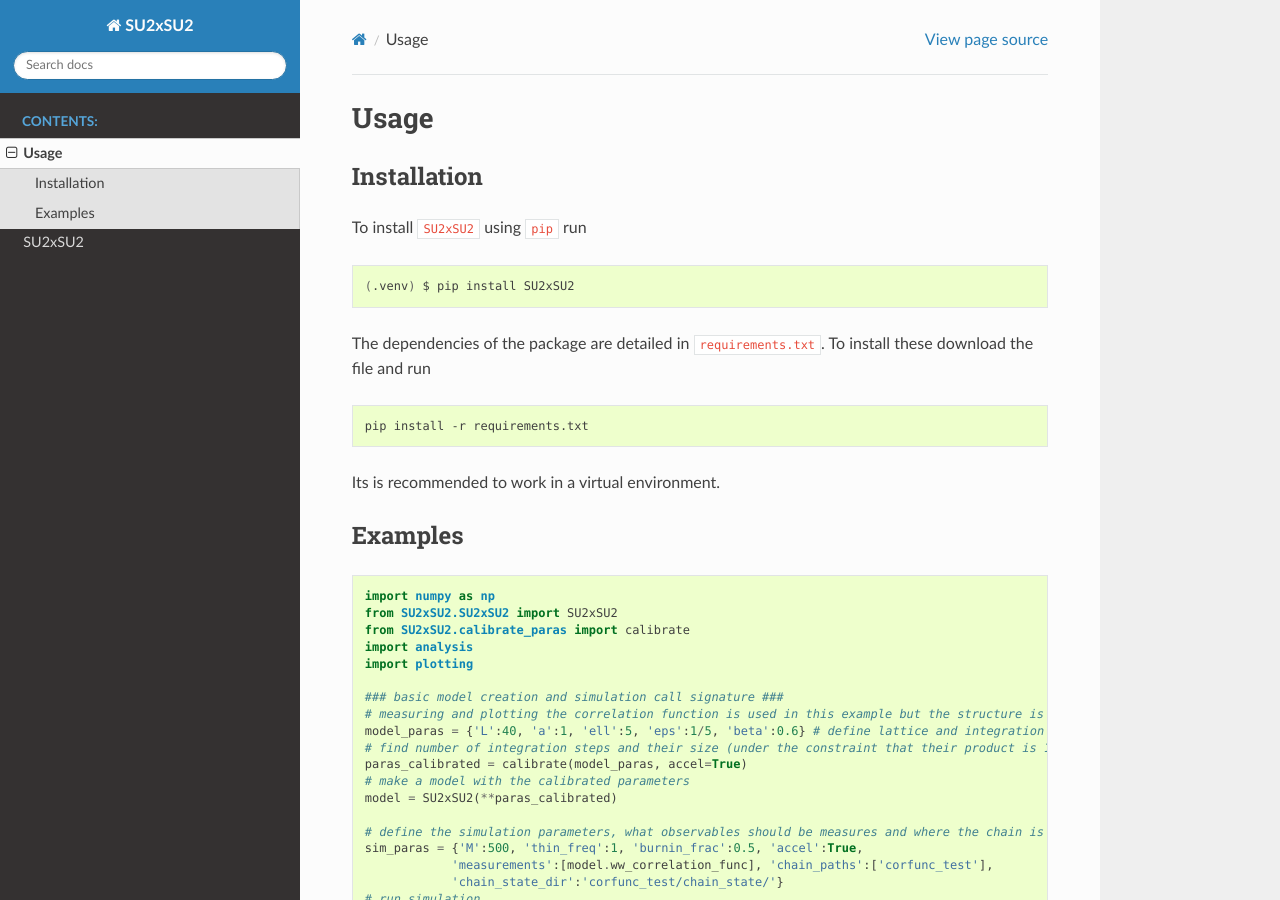
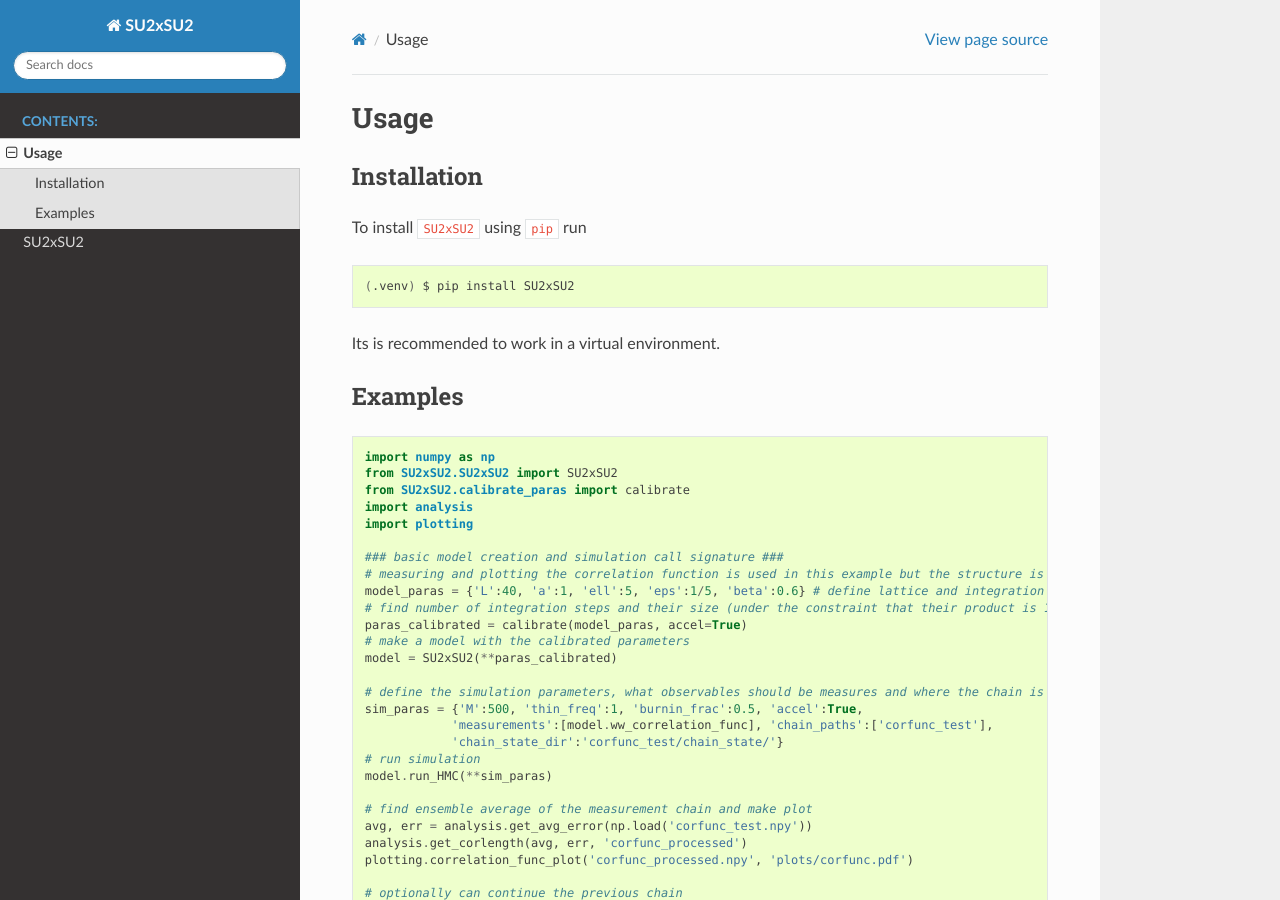
Before and after one commit to JulianWack/SU2xSU2, a Sphinx documentation site: the page built from docs/source/usage.rst, in a window 1280 px wide and 900 px high. Built offline with Sphinx 7.4.7 and the Read the Docs theme 2.0.0, drawn with Linux system fonts in a browser that asks for light colours.

Commit message:
update installation instructions

```diff
--- a/docs/source/usage.rst
+++ b/docs/source/usage.rst
@@ -10,12 +10,6 @@ To install ``SU2xSU2`` using ``pip`` run
 .. code-block:: bash
 
     (.venv) $ pip install SU2xSU2
-
-The dependencies of the package are detailed in ``requirements.txt``. To install these download the file and run
-
-.. code-block:: bash
-
-    pip install -r requirements.txt
 
 Its is recommended to work in a virtual environment.
 
```
Also changed, not shown: README.md (+5 -7 lines).
